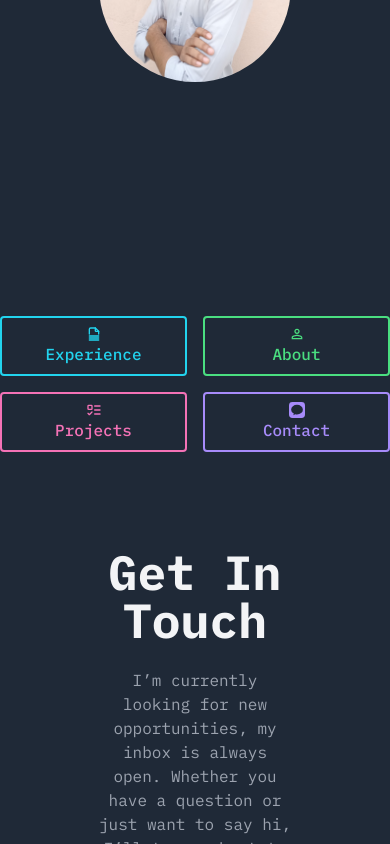
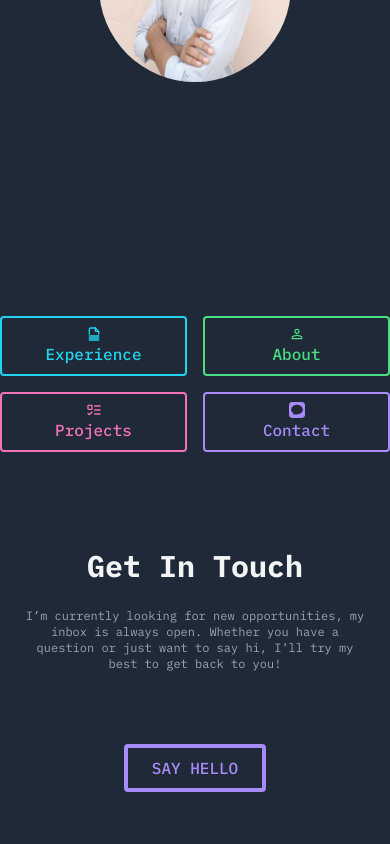
Before and after one commit to shadullah/Portfolio_2_0, a React (Vite) app: page / in a window 390 px wide. Both pictures are taken after a click on the element "Contact". Shown: the part 536-1380 px from the top of the page. Built offline with nearby package versions, Linux system fonts and the light colour scheme.

Commit message:
contact responsive

```diff
--- a/src/Pages/Contact/Contact.jsx
+++ b/src/Pages/Contact/Contact.jsx
@@ -30,10 +30,12 @@ const Contact = () => {
   };
   return (
     <div>
-      <div className="w-1/2 mx-auto my-24 text-center">
-        <h1 className="text-5xl font-bold text-gray-100">Get In Touch</h1>
+      <div className="w-full md:w-1/2 mx-auto my-24 text-center">
+        <h1 className="text-3xl md:text-5xl font-bold text-gray-100">
+          Get In Touch
+        </h1>
 
-        <p className="py-6 text-gray-400">
+        <p className="mx-6 md:mx-0 text-xs text-center md:text-lg py-6 text-gray-400">
           I’m currently looking for new opportunities, my inbox is always open.
           Whether you have a question or just want to say hi, I’ll try my best
           to get back to you!
```
